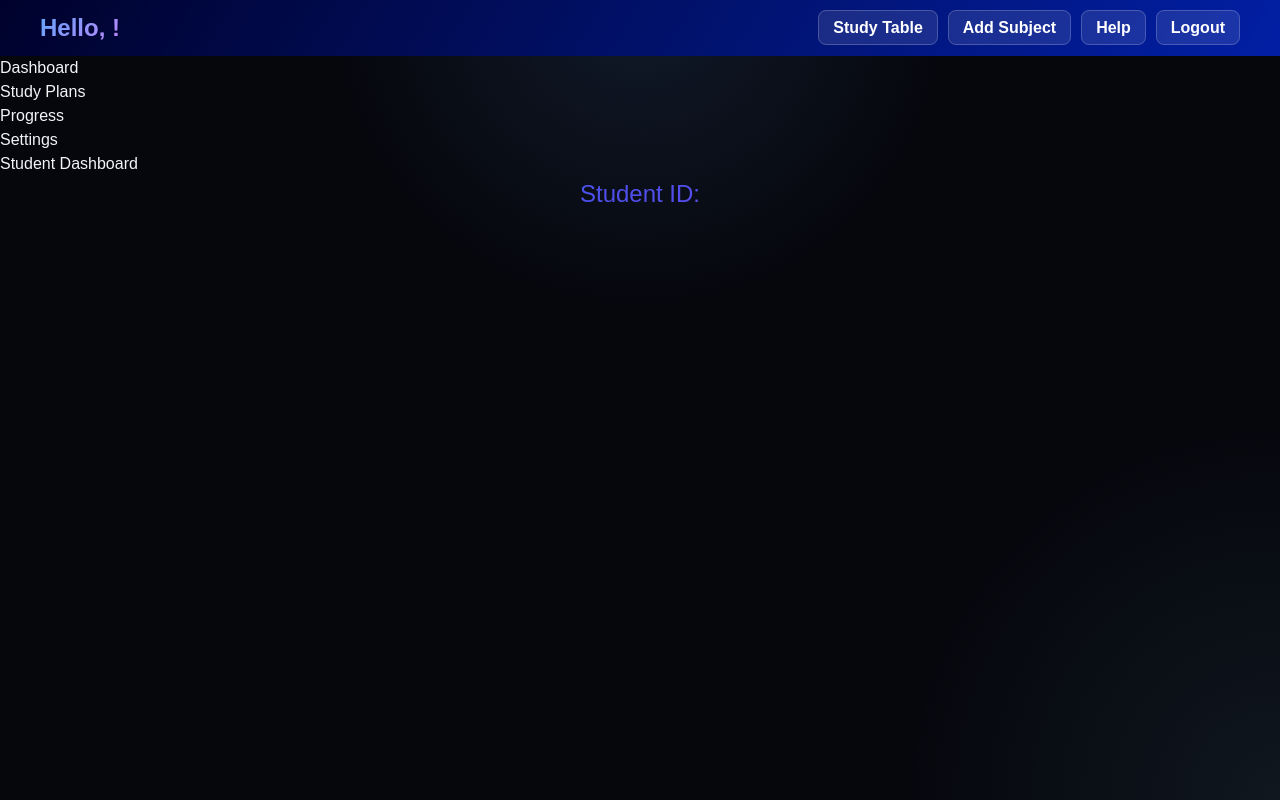
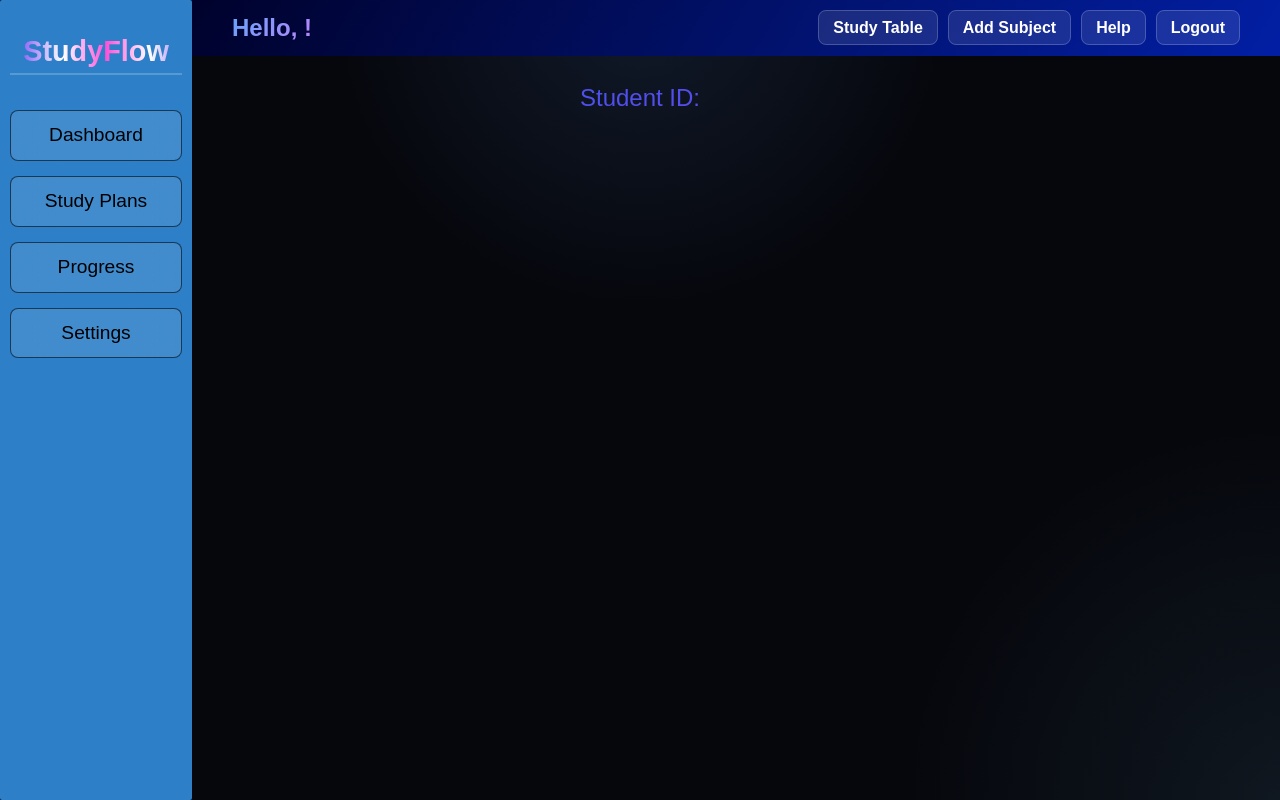
Before and after one commit to Ashmit-1/studyflow, a React (Vite) app in the folder FrontEnd/: page /student/add_subject in a window 1280 px wide. Built offline with nearby package versions, Linux system fonts and the light colour scheme.

Commit message:
feat: implement Sidebar component with CSS modules for styling

```diff
--- a/FrontEnd/src/components/Sidebar.jsx
+++ b/FrontEnd/src/components/Sidebar.jsx
@@ -1,16 +1,17 @@
 import { Link } from 'react-router-dom';
-
+import style from "../styles/components/sidebar.module.css";
 export default function Sidebar() {
     return (
-        <aside className="sidebar">
-            <nav className="sidebar">
-                <ul className="nav-list">
+        <aside className={style["sideBar"]}>
+            <nav className={style["sideNav"]}>
+                <div className={style["navTitle"]}>StudyFlow</div>
+                <ul className={style["navList"]}>
                     <li><Link to="/dashboard">Dashboard</Link></li>
                     <li><Link to="/study-plans">Study Plans</Link></li>
                     <li><Link to="/progress">Progress</Link></li>
                     <li><Link to="/settings">Settings</Link></li>
                 </ul>
             </nav>
-        </aside>
+        </aside >
     );
 }
--- /dev/null
+++ b/FrontEnd/src/styles/components/sidebar.module.css
@@ -0,0 +1,70 @@
+.sideBar {
+    position: fixed;
+    background-color: rgb(45, 127, 200);
+    top: 0;
+    height: 100vh;
+    width: 15%;
+    display: flex;
+    border-radius: 2px;
+}
+
+.navTitle {
+    font-size: 1.5em;
+    font-weight: bold;
+    border-bottom: 2px solid rgba(255, 255, 255, 0.2);
+    background-image: linear-gradient(90deg,
+            #ff4fd8,
+            #ffffff,
+            #8b5cf6,
+            #ffffff,
+            #ff4fd8);
+    -webkit-background-clip: text;
+    -webkit-text-fill-color: transparent;
+    margin-bottom: 20px;
+    width: 100%;
+    animation: shine 2s linear infinite;
+}
+
+@keyframes shine {
+    0% {
+        background-position: -200px;
+    }
+
+    100% {
+        background-position: 200px;
+    }
+}
+
+.sideNav {
+    display: flex;
+    flex-direction: column;
+    font-size: larger;
+    text-align: center;
+    padding: 10px;
+    margin-top: 20px;
+    width: 100%;
+    color: black;
+}
+
+.navList li {
+    margin: 15px 0;
+    border: 1px solid rgba(0, 0, 0, 0.596);
+    padding: 10px;
+    border-radius: 8px;
+    background: rgba(255, 255, 255, 0.1);
+    backdrop-filter: blur(20px);
+    cursor: pointer;
+    overflow: hidden;
+}
+
+.navList li.active {
+    background: rgba(255, 255, 255, 0.2);
+    border-color: white;
+    font-weight: bold;
+
+}
+
+.navList li:hover {
+    background: rgba(255, 255, 255, 0.2);
+    box-shadow: 0 0 15px rgba(255, 255, 255, 0.541);
+}
--- a/FrontEnd/src/styles/components/student_nav.module.css
+++ b/FrontEnd/src/styles/components/student_nav.module.css
@@ -1,5 +1,7 @@
 .navbar {
     background: linear-gradient(120deg, #00022c, #021fa4);
+    width: 85%;
+    margin-left: auto;
     color: white;
     padding: 10px 40px;
     display: flex;
```
